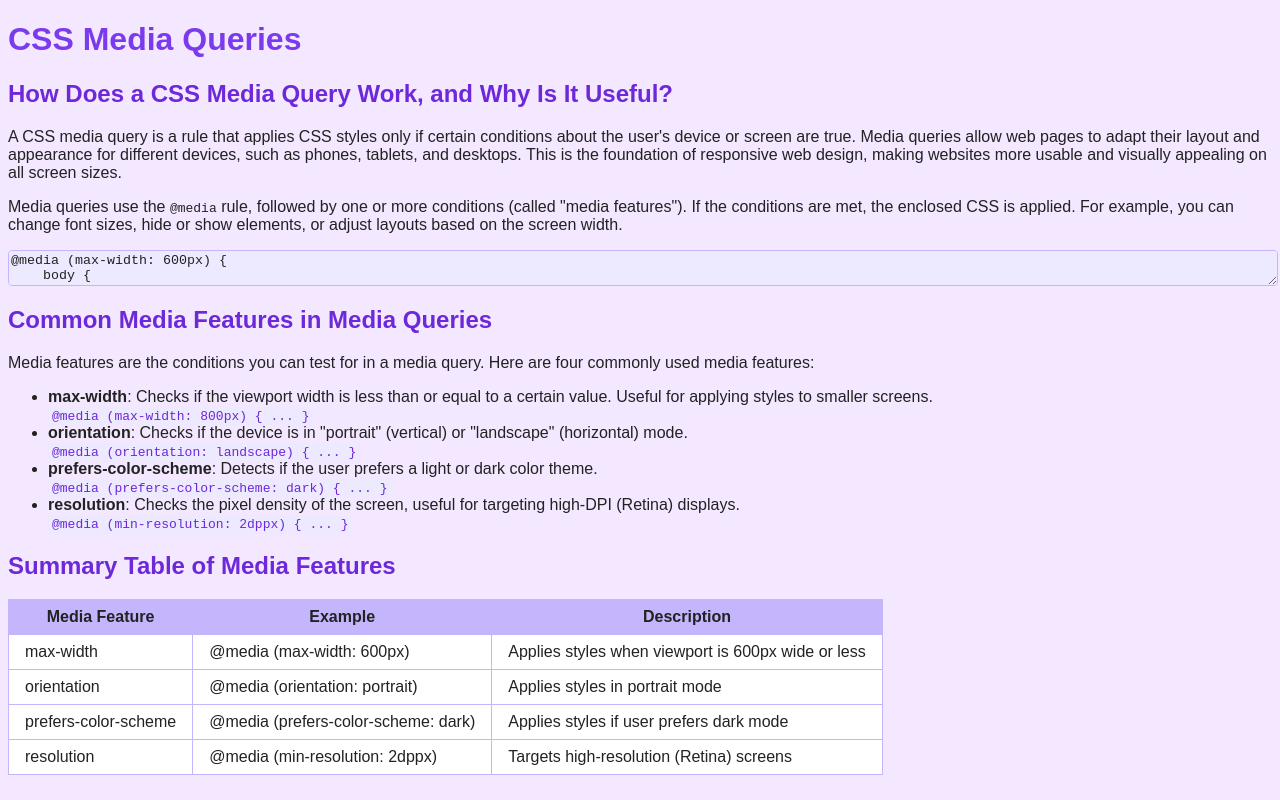
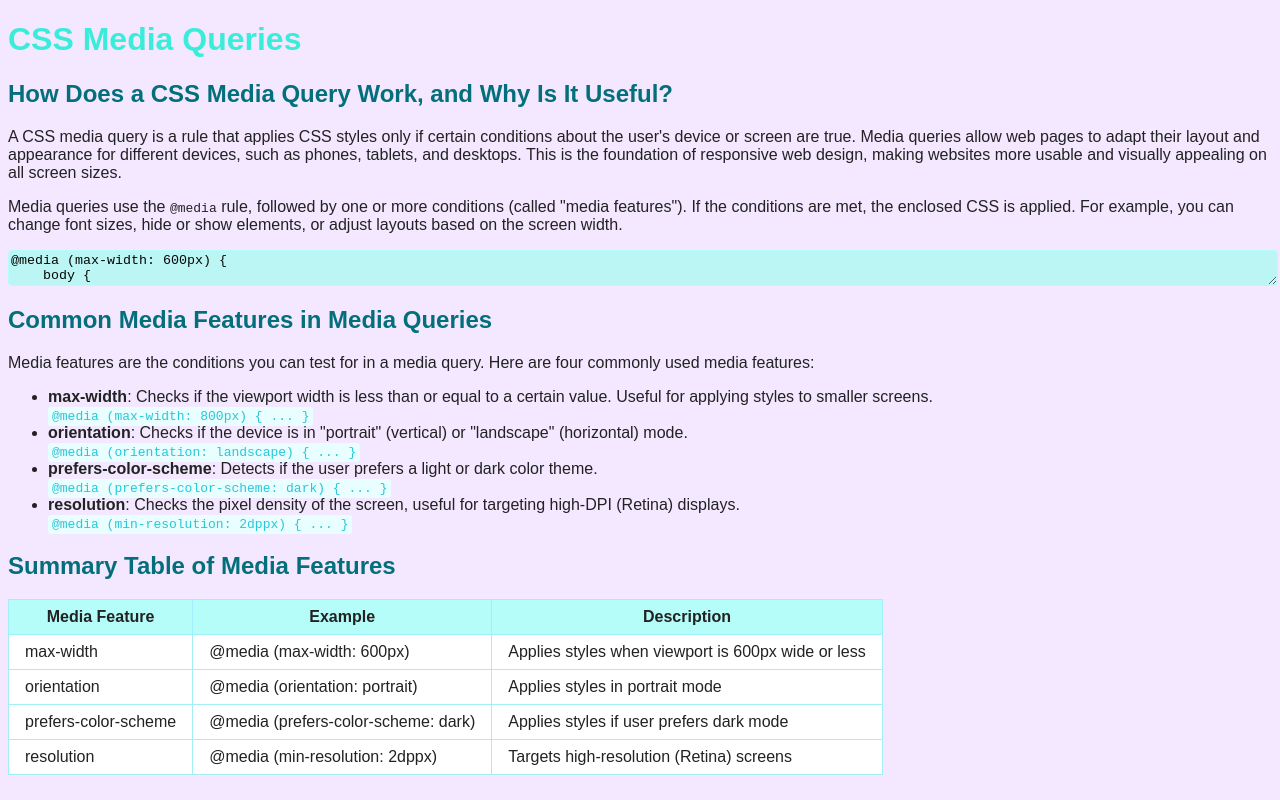
Before and after one commit to toriheddersonatkinson/toriheddersonatkinson.github.io, a plain HTML site: page codelogs/log3.html in a window 1280 px wide. Drawn offline with Linux system fonts and the light colour scheme.

Commit message:
color change

```diff
--- a/codelogs/log3.html
+++ b/codelogs/log3.html
@@ -11,18 +11,18 @@
             font-family: Arial, sans-serif;
         }
         h1 {
-            color: #7c3aed; /* purple */
+            color: #3aeddb; /* teal */
         }
         h2 {
-            color: #6d28d9; /* darker purple */
+            color: #036f7b; /* darker teal */
         }
         textarea {
             display: block;
             width: 100%;
             margin: 1em 0;
-            background: #ede9fe;
-            color: #222;
-            border: 1px solid #c4b5fd;
+            background: #bbf6f4;
+            color: #060606;
+            border: 1px solid #b5fdfd;
             border-radius: 4px;
         }
         table {
@@ -30,16 +30,16 @@
             border-collapse: collapse;
         }
         th {
-            background: #c4b5fd;
+            background: #b5fdf8;
             color: #222;
         }
         td, th {
-            border: 1px solid #c4b5fd;
+            border: 1px solid #a3eefb;
             padding: 0.5em 1em;
         }
         ul code, li code {
-            background: #ede9fe;
-            color: #6d28d9;
+            background: #e9fefe;
+            color: #28c7d9;
             padding: 2px 4px;
             border-radius: 3px;
         }
```
